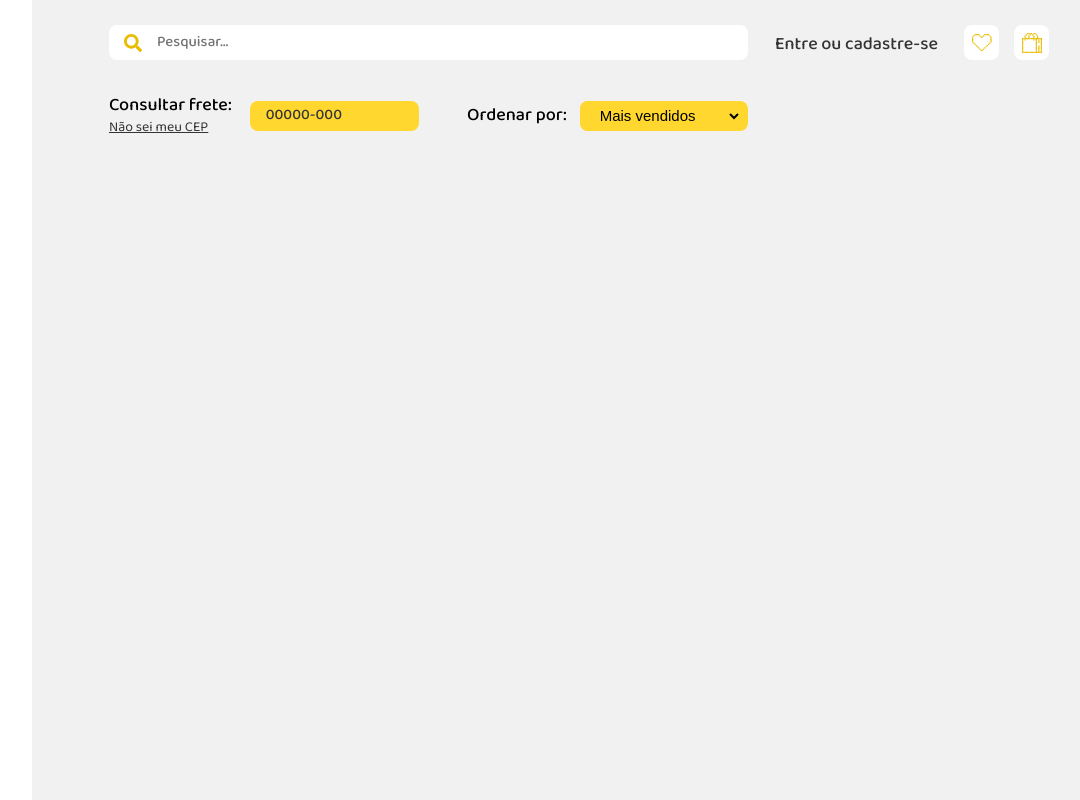
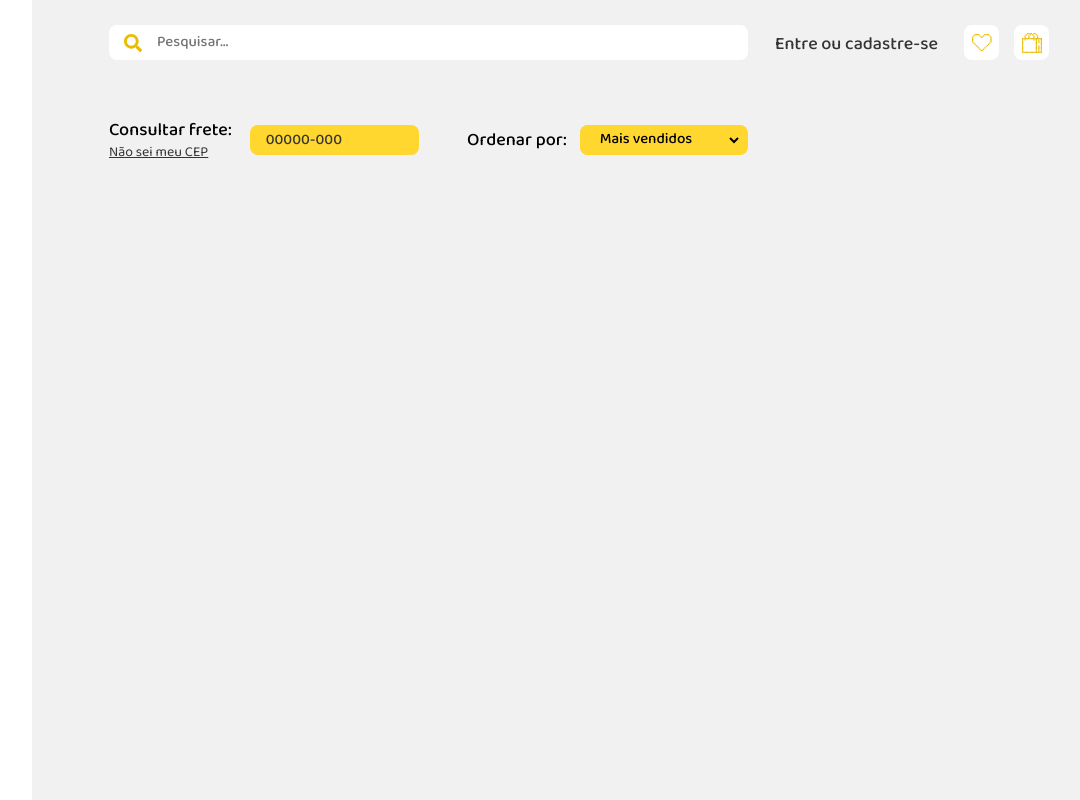
Before and after one commit to agnysbueno/GeekCoins, a PHP site: template src/views/search.html in a window 1280 px wide. Shown: the whole page, without its empty margins (154-1234 px from the left). Run offline with PHP 8.4, Linux system fonts and the light colour scheme; the template is opened without the code that fills it, so the values that code supplies are empty.

Commit message:
updating form-ordination

```diff
--- a/public/css/search.css
+++ b/public/css/search.css
@@ -37,7 +37,7 @@ body {
 }
 
 .delivery-ordination {
-    height: 14%;
+    height: 20%;
     display: flex;
     justify-content: space-between;
     align-items: center;
@@ -69,7 +69,6 @@ body {
     font-weight: 400;
     color: #343434;
     line-height: 19px;
-    /* text-decoration: #343434; */
 }
 
 .form-cep {
@@ -113,8 +112,14 @@ body {
 .select-ordination {
     cursor: pointer;
     width: 96%;
+    font-family: 'Baloo Da 2', cursive;
+    line-height: 20px;
 }
 
 .select-ordination option {
     background-color: #ffffff;
 }
+
+.select-ordination[selected="selected"] {
+    font-size: 500;
+}
```
